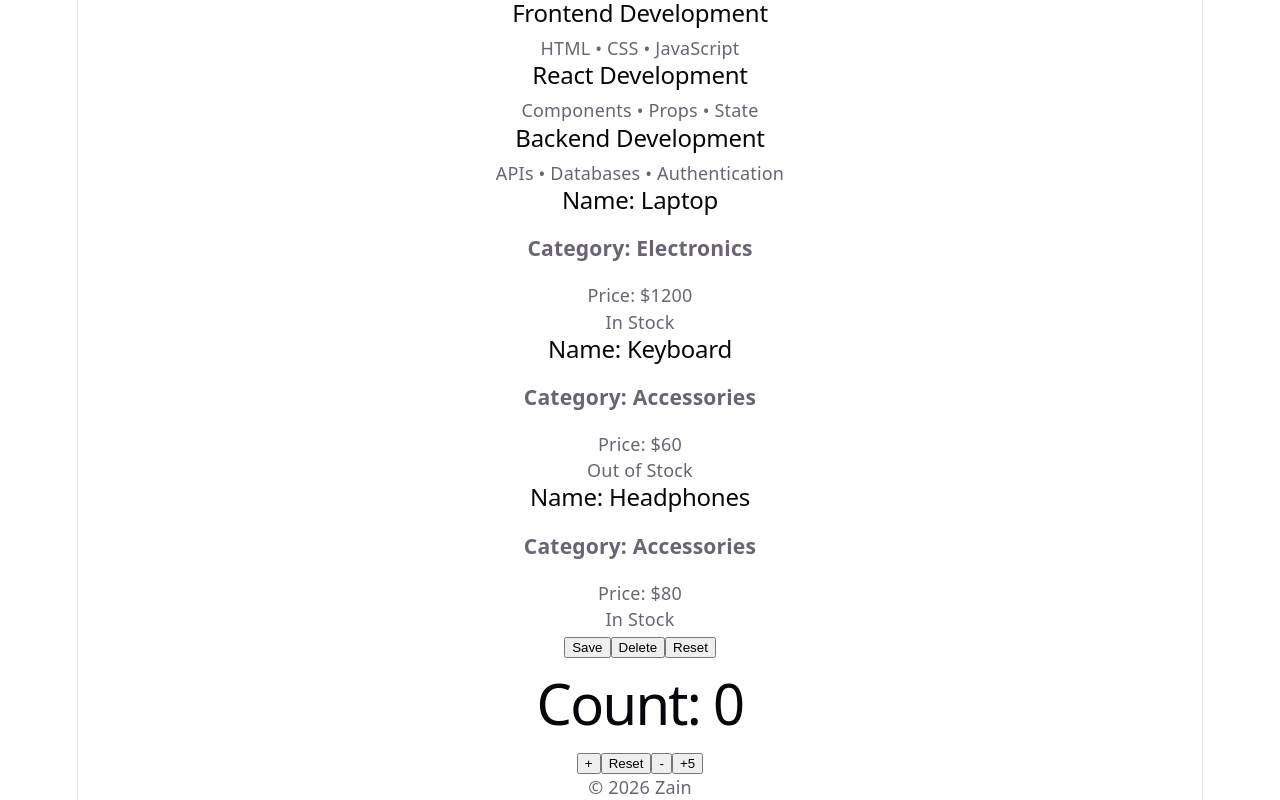
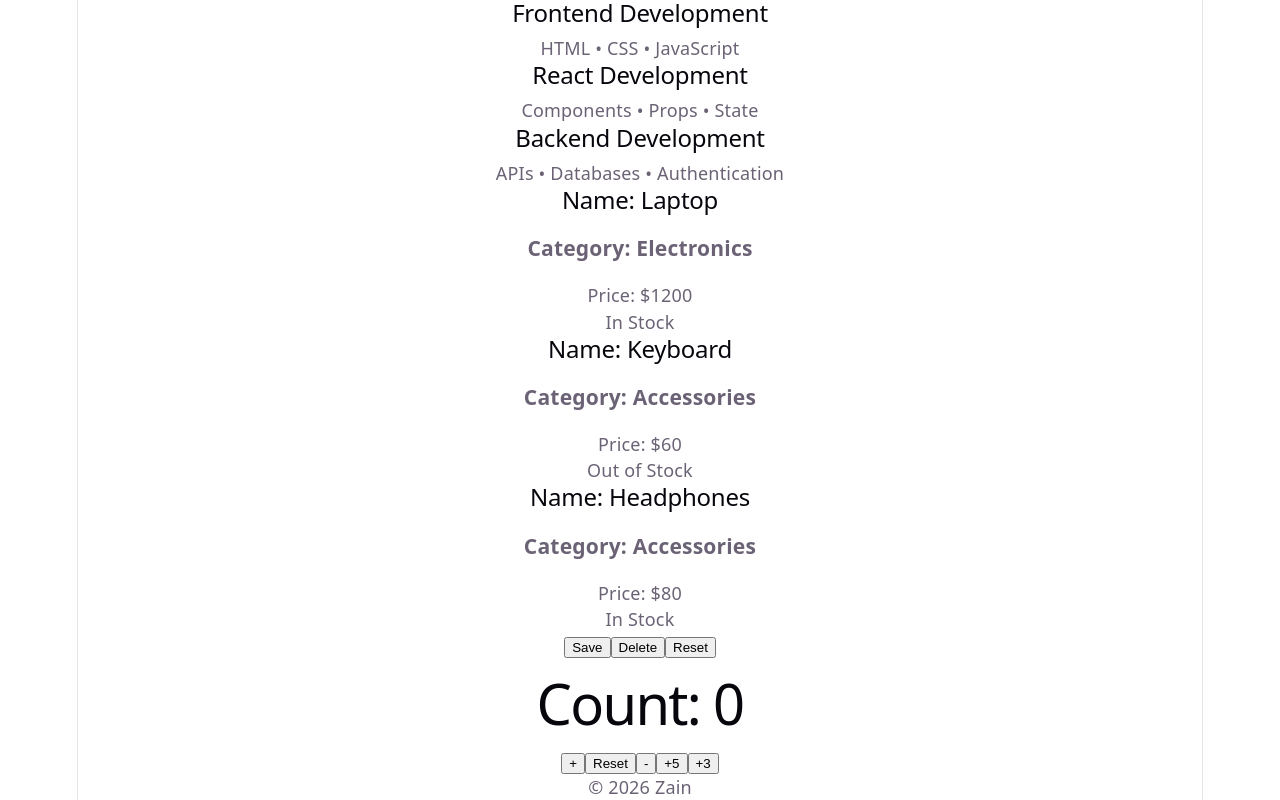
Before and after one commit to TheZainCode/react-mental-mode, a React (Vite) app: page / in a window 1280 px wide. Shown: the part 1304-2104 px from the top of the page. Built offline with nearby package versions, Linux system fonts and the light colour scheme.

Commit message:
feat: Learning react Batching & Multiple State Update and updating Counter

```diff
--- a/src/components/Counter.jsx
+++ b/src/components/Counter.jsx
@@ -13,6 +13,11 @@ function Counter(){
     function handleAddingFive(){
         setCount(prevCount => prevCount+5);
     }
+    function handleAddingThree(){
+        setCount(prevCount => prevCount+1);
+        setCount(prevCount => prevCount+1);
+        setCount(prevCount => prevCount+1);
+    }
     return(
         <section>
             <h1>Count: {count}</h1>
@@ -20,6 +25,7 @@ function Counter(){
             <button onClick={handleReset}>Reset</button>
             <button onClick={handleDecrement}>-</button>
             <button onClick={handleAddingFive}>+5</button>
+            <button onClick={handleAddingThree}>+3</button>
         </section>
     )
 }
```
